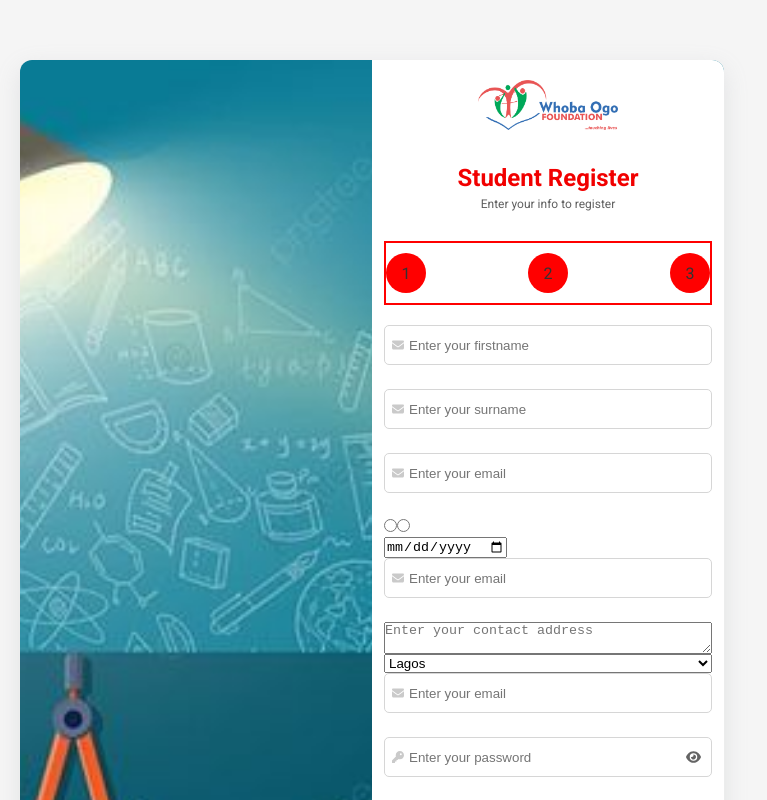
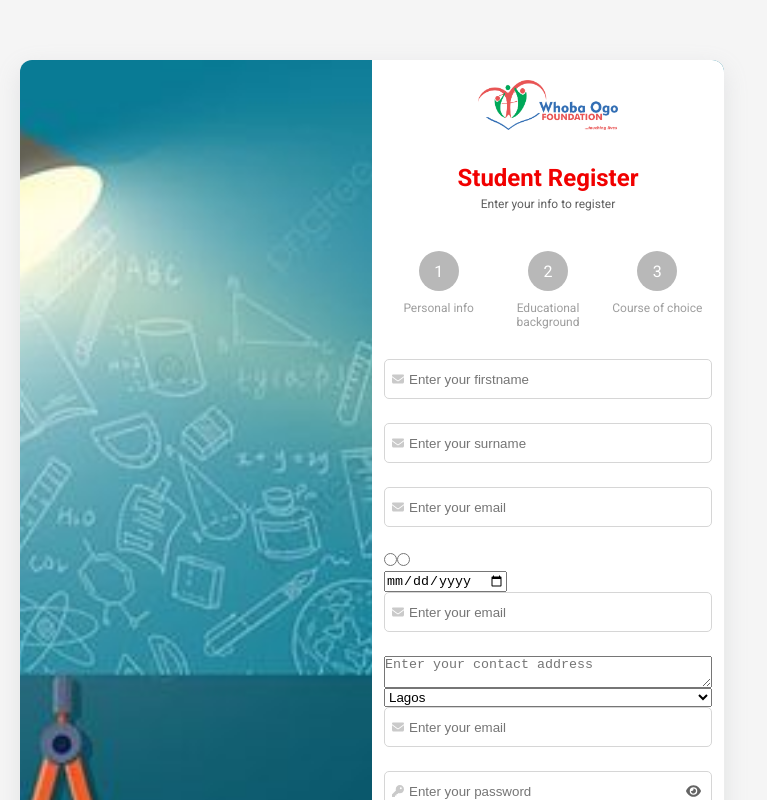
Before and after one commit to woobsit/wofict, a React (Create React App) app: page /register in a window 1280 px wide. Shown: the top 800 px of the page, without its empty margins (0-767 px from the left). Built offline with nearby package versions, Linux system fonts and the light colour scheme; the HTML template or start-up script is replaced by a standard one.

Commit message:
Add step design to form

```diff
--- a/src/App.css
+++ b/src/App.css
@@ -176,24 +176,37 @@
 /*steps*/
 .steps{
 display:flex;
-align-items: center;
+align-items: flex-start;
 justify-content: space-between;
-border:2px solid red;
 padding:10px 0;
 margin-bottom:20px;
 }
 
-.steps__content{
+.steps__content-container{
+  display:flex;
+  flex-direction: column;
+  justify-content: center;
+  align-items: center;
+  flex: 1;
+}
+
+.steps__content-number{
   display:flex;
   align-items:center;
   justify-content: center;
   width:40px;
   height:40px;
   border-radius: 50%;
-  background:red;
+  color:white;
+  background:rgb(184, 184, 184);
 }
 
-
+.steps__content-container .steps__content-text{
+  font-size: 12px;
+  color:rgb(158, 158, 158);
+  text-align: center;
+  margin-top:10px;
+}
 
 @media only screen and (min-width: 425px) {
   .landing-form__container {
--- a/src/view/Register.js
+++ b/src/view/Register.js
@@ -159,9 +159,25 @@
             </Typography>
 
             <div className="steps">
-              <div className="steps__content">1</div>
-              <div className="steps__content">2</div>
-              <div className="steps__content">3</div>
+              <div className="steps__content-container">
+                <div className="steps__content-number">1</div>
+                <Typography variant="span" className="steps__content-text">
+                  Personal info
+                </Typography>
+                <span></span>
+              </div>
+              <div className="steps__content-container">
+                <div className="steps__content-number">2</div>
+                <Typography variant="span" className="steps__content-text">
+                  Educational background
+                </Typography>
+              </div>
+              <div className="steps__content-container">
+                <div className="steps__content-number">3</div>
+                <Typography variant="span" className="steps__content-text">
+                  Course of choice
+                </Typography>
+              </div>
             </div>
 
             <div className="landing-form__inputs-box">
@@ -337,7 +353,7 @@
                 </div>
               </div>
               <Button className="landing-form__button" disabled={loading}>
-                Login
+                Next
               </Button>
             </div>
           </div>
```
